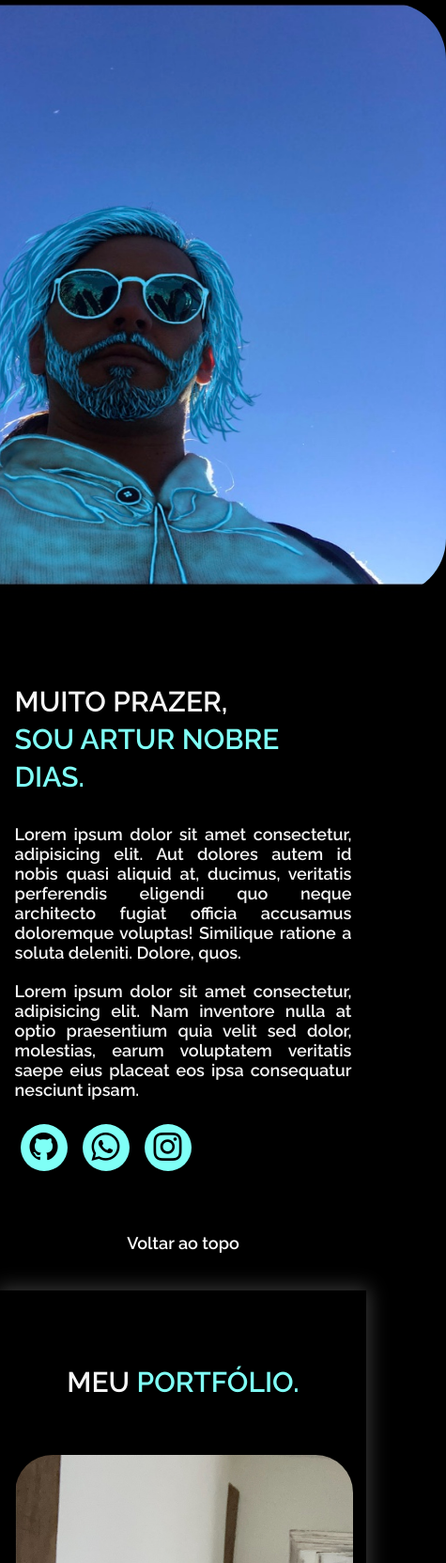
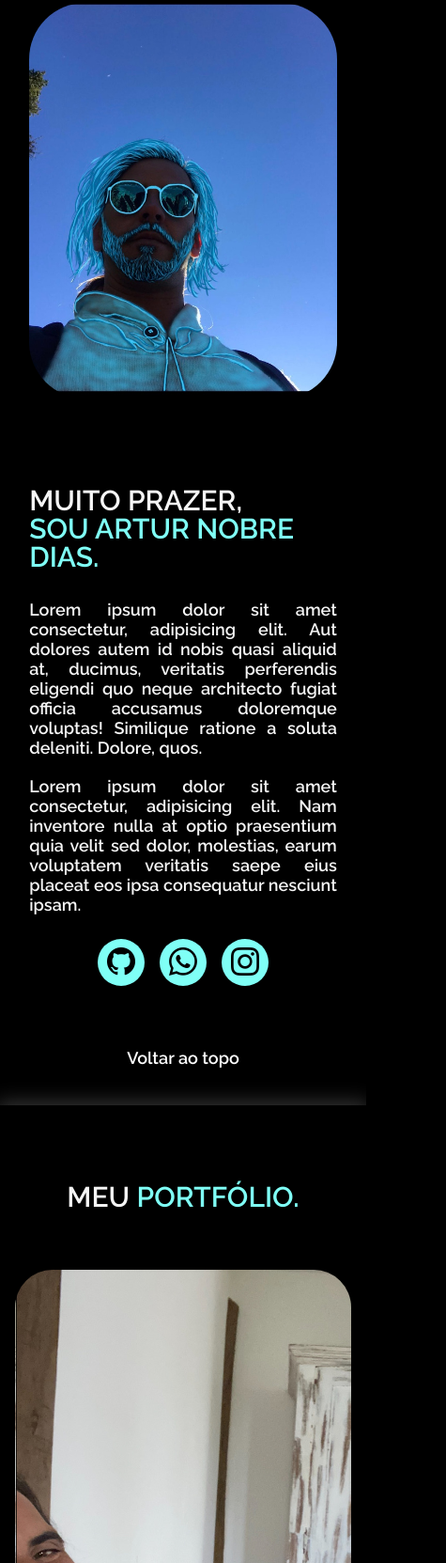
Before and after one commit to ArturNobreDias/Portfolio-novo, a plain HTML site: page index.html in a window 390 px wide. Shown: the part 2681-4344 px from the top of the page at 94% size, 475 px wide, since content can reach past the window. Drawn offline with nearby package versions, Linux system fonts and the light colour scheme; files whose address does not match are found by name.

Commit message:
ajuste sobre / projetos mobile
ajuste nos estilos sobre e projetos mobile

```diff
--- a/style.css
+++ b/style.css
@@ -596,7 +596,41 @@ footer .line-footer a:hover {
 
   /* Estilo Sobre */
 
+  section.sobre {
+    padding: 40px 8%;
+  }
 
+  .img-sobre img {
+    width: 100%;
+    height: 90%;
+  }
+
+  .sobre .txt-sobre h2 {
+    font-size: 30px;
+    line-height: 30px;
+
+  }
+
+  .btn-social {
+    text-align: center;
+  }
+
+  /* Estilo Projeto */
+
+  section .projetos {
+    padding: 80px 8%;
+
+  }
+
+  section.projetos .flex {
+    gap: 60px;
+  }
+
+  .img-port {
+    width: 100%;
+    max-width: 360px;
+    margin: 0 auto;
+  }
 
 
 
```
